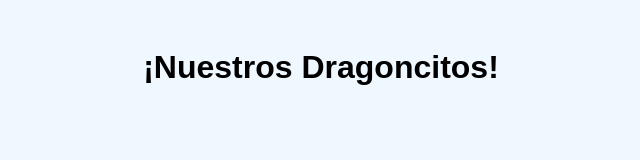
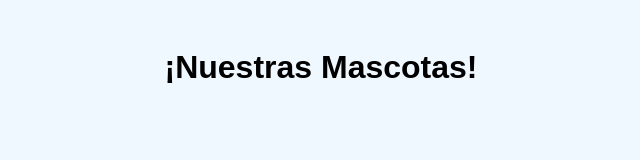
Before and after one commit to Lucas140603/Dragoncitos, a plain HTML site: page index.html in a window 1280 px wide. Shown: the whole page, without its empty margins (319-959 px from the left). Drawn offline with Linux system fonts and the light colour scheme.

Commit message:
Update index.html

```diff
--- a/index.html
+++ b/index.html
@@ -6,7 +6,7 @@
   <link rel="stylesheet" href="style.css" />
 </head>
 <body>
-  <h1>¡Nuestros Dragoncitos!</h1>
+  <h1>¡Nuestras Mascotas!</h1>
   <div id="dragon-grid" class="grid"></div>
   <script src="script.js"></script>
 </body>
```
